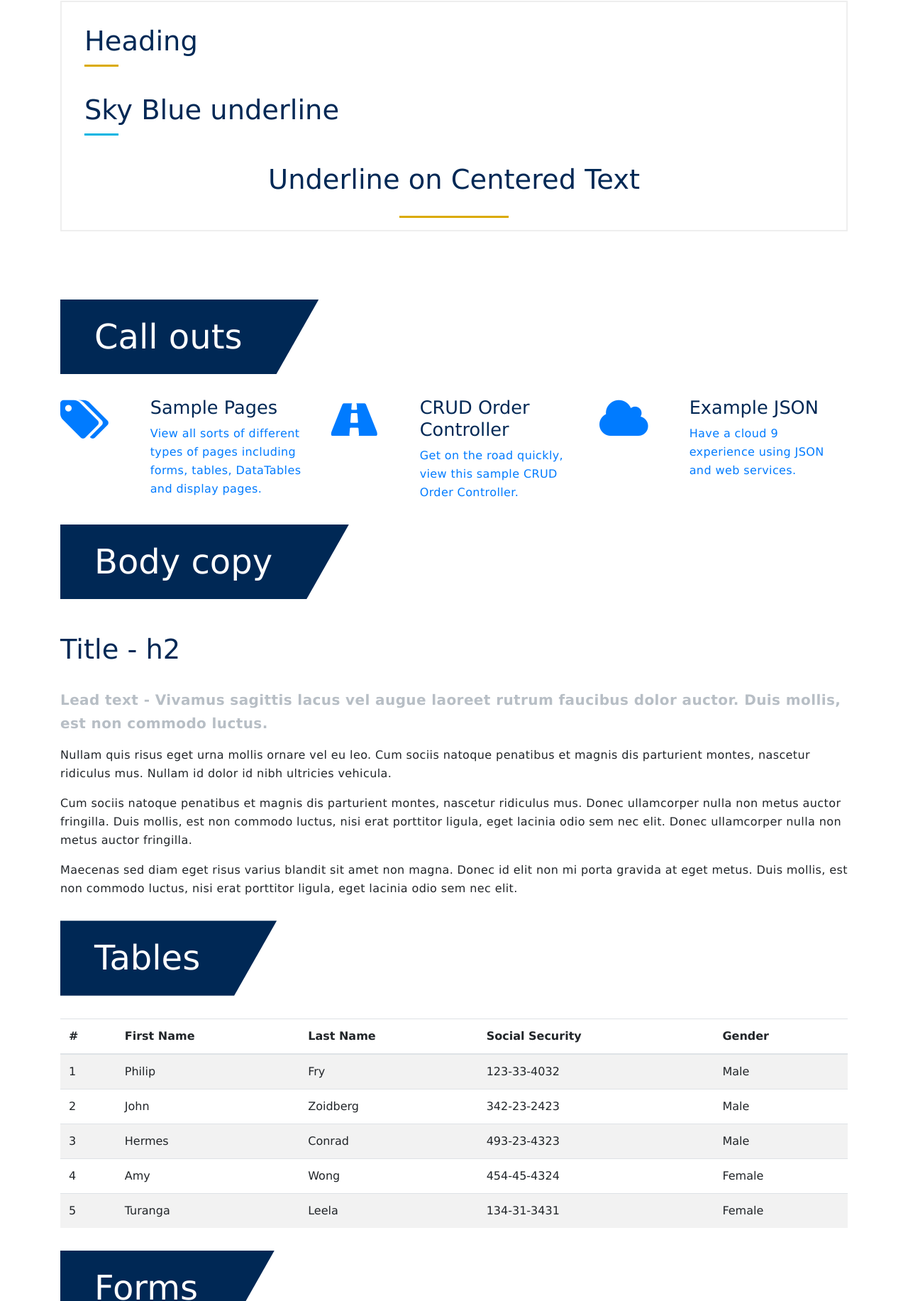
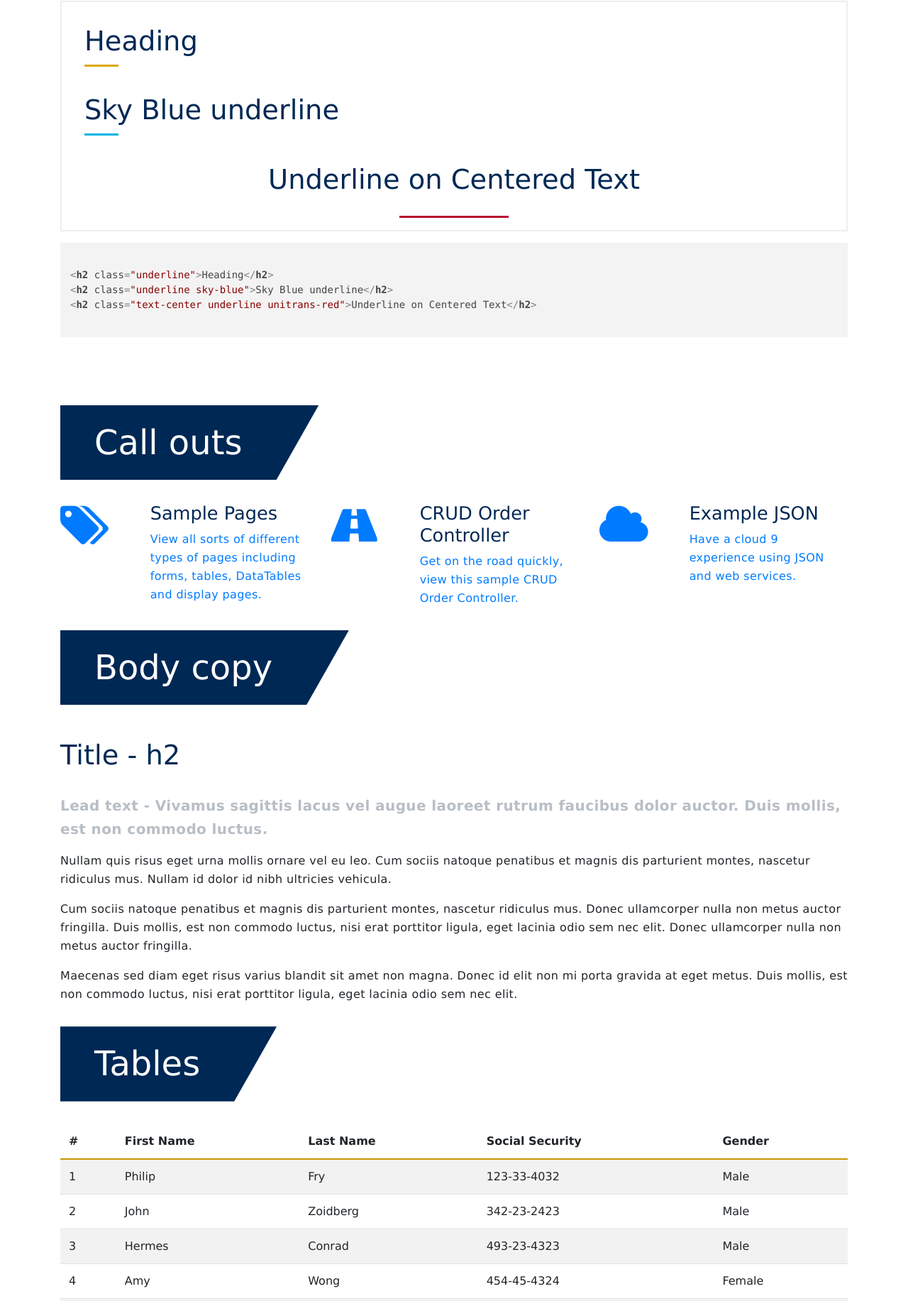
Before and after one commit to ucdavis/ucdavis-bootstrap-theme, a plain HTML site: page index.html in a window 1280 px wide. Shown: the part 1354-3187 px from the top of the page at 71% size. Drawn offline with nearby package versions, Linux system fonts and the light colour scheme.

Commit message:
improved tables

```diff
--- a/index.html
+++ b/index.html
@@ -87,8 +87,13 @@
       <div class="example">
         <h2 class="underline">Heading</h2>
         <h2 class="underline sky-blue">Sky Blue underline</h2>
-        <h2 class="text-center underline">Underline on Centered Text</h2>
+        <h2 class="text-center underline unitrans-red">Underline on Centered Text</h2>
       </div>
+      <pre><code>
+&lth2 class="underline">Heading&lt/h2&gt
+&lth2 class="underline sky-blue"&gtSky Blue underline&lt/h2&gt
+&lth2 class="text-center underline unitrans-red"&gtUnderline on Centered Text&lt/h2&gt
+      </code></pre>
     </section>
       <div class="page-header"><h1>Call outs</h1></div>
       <div class="row click-menu">
--- a/sass/_components.scss
+++ b/sass/_components.scss
@@ -1,2 +1,10 @@
 @import "buttons";
 @import "thumbnails";
+table {
+    thead {
+        border-bottom: 2px solid $ucdavis-gold;
+        th {
+            border: none !important;
+        }
+    }
+}
```
Also changed, not shown: demo.css, ucdavis.css.
